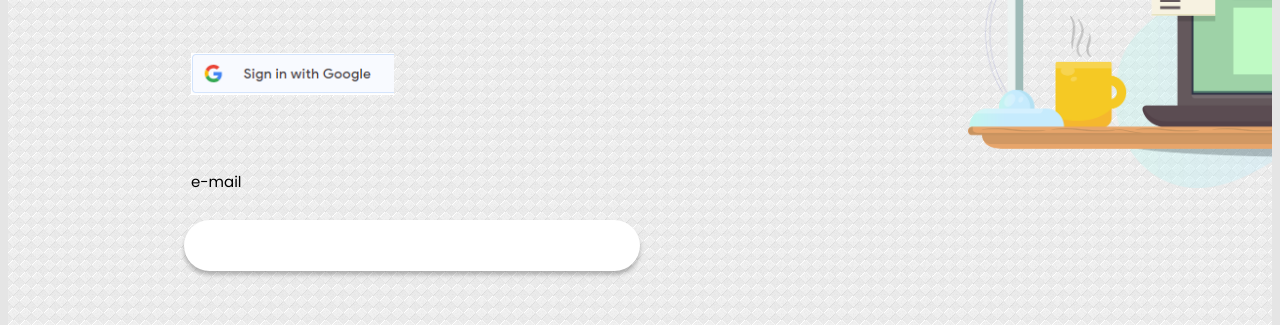
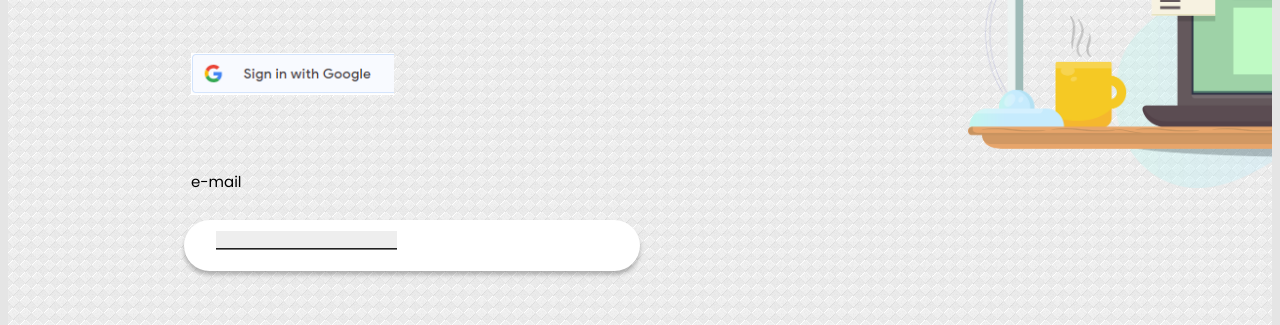
Before and after one commit to aoztan93/procurable.github.io, a plain HTML site: page log_in/index.html in a window 1280 px wide. Shown: the part 468-793 px from the top of the page. Drawn offline with Linux system fonts and the light colour scheme; a web font is replaced by a local one.

Commit message:
Update styles.css

```diff
--- a/log_in/styles.css
+++ b/log_in/styles.css
@@ -12,13 +12,17 @@ a{
 	text-decoration: none;
 	color: inherit;
 }
-input{
-	border-style: none;
-}
-input:focus{
-	border-style: none;
+input {
+  border-top-style: hidden;
+  border-right-style: hidden;
+  border-left-style: hidden;
+  border-bottom-style: groove;
+  background-color: #eee;
 }
 
+.no-outline:focus {
+  outline: none;
+}
 
 .e14_62 {
 	width:1521px;
```
